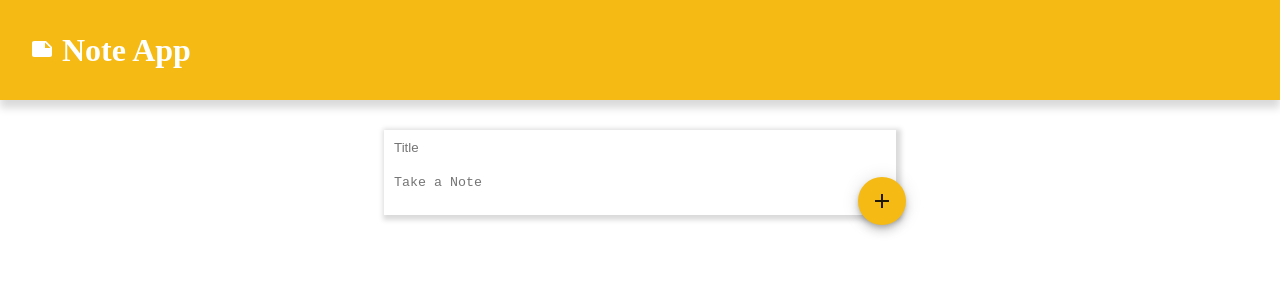
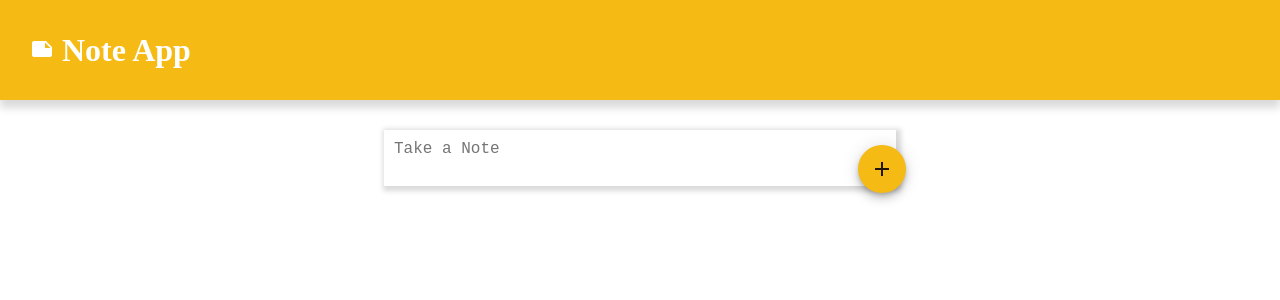
Before and after one commit to azgar0053/react-note-app, a React (Create React App) app: page / in a window 1280 px wide. Shown: the top 300 px of the page. Built offline with nearby package versions, Linux system fonts and the light colour scheme.

Commit message:
updaded note css and added createArea title display functionality

```diff
--- a/src/Component/CreateArea/CreateArea.jsx
+++ b/src/Component/CreateArea/CreateArea.jsx
@@ -8,6 +8,7 @@ import useMediaQuery from '@mui/material/useMediaQuery';
 
 const CreateArea=(props)=>{
     const tabScreen = useMediaQuery('(max-width:759px)')
+    const [noteAreaFocus, setNoteAreaFocus] = useState(false)
     const [note, setNote]= useState({
         title:'',
         content:''
@@ -35,8 +36,8 @@ const CreateArea=(props)=>{
     return(
         <div className={styles.createAreaMainDiv}>
             <div className={styles.createArea}>
-                <input name="title" onChange={handleChange} value={note.title} placeholder='Title' className={styles.title}/>
-                <textarea name="content" value={note.content} placeholder="Take a Note" className={styles.textArea} onChange={handleChange}/>
+                <input name="title" onChange={handleChange} value={note.title} placeholder='Title' className={styles.title} style={{display: noteAreaFocus?'block':'none'}}/>
+                <textarea name="content" value={note.content} placeholder="Take a Note" className={styles.textArea} onChange={handleChange} onFocus={()=>setNoteAreaFocus(true)} onBlur={()=>setNoteAreaFocus(false)}/>
                 <Fab size={tabScreen?"small":"medium"} aria-label="add" className={styles.addBtn} onClick={submitNote}>
                     <AddIcon />
                 </Fab>
--- a/src/Component/CreateArea/CreateArea.module.css
+++ b/src/Component/CreateArea/CreateArea.module.css
@@ -21,6 +21,8 @@
     border-bottom: none;
     width: 100%;
     outline: none;
+    font-size: 1.5rem;
+    font-weight:bolder !important;
 }
 
 
@@ -29,6 +31,7 @@
     border: none;
     width: 100%;
     outline: none;
+    font-size: 1rem;
 }
 
 .addBtn {
--- a/src/Component/Note/Note.module.css
+++ b/src/Component/Note/Note.module.css
@@ -2,7 +2,7 @@
     border:1px solid #dadada ;
     box-shadow: 0px 5px 5px #00000030  ;
     width: 200px;
-    /* min-height: 50px; */
+    min-height: 50px;
     position: relative;
 }
 
@@ -11,12 +11,14 @@
     padding: 5px;
     padding-right:20px ;
     text-wrap: wrap;
+    font-size: 1.5rem;
 }
 
 .noteDiv > p {
     margin: 5px !important;
     padding-right:20px ;
     text-wrap: wrap;
+    font-size: 1rem;
 }
 
 .deleteIcon {
```
